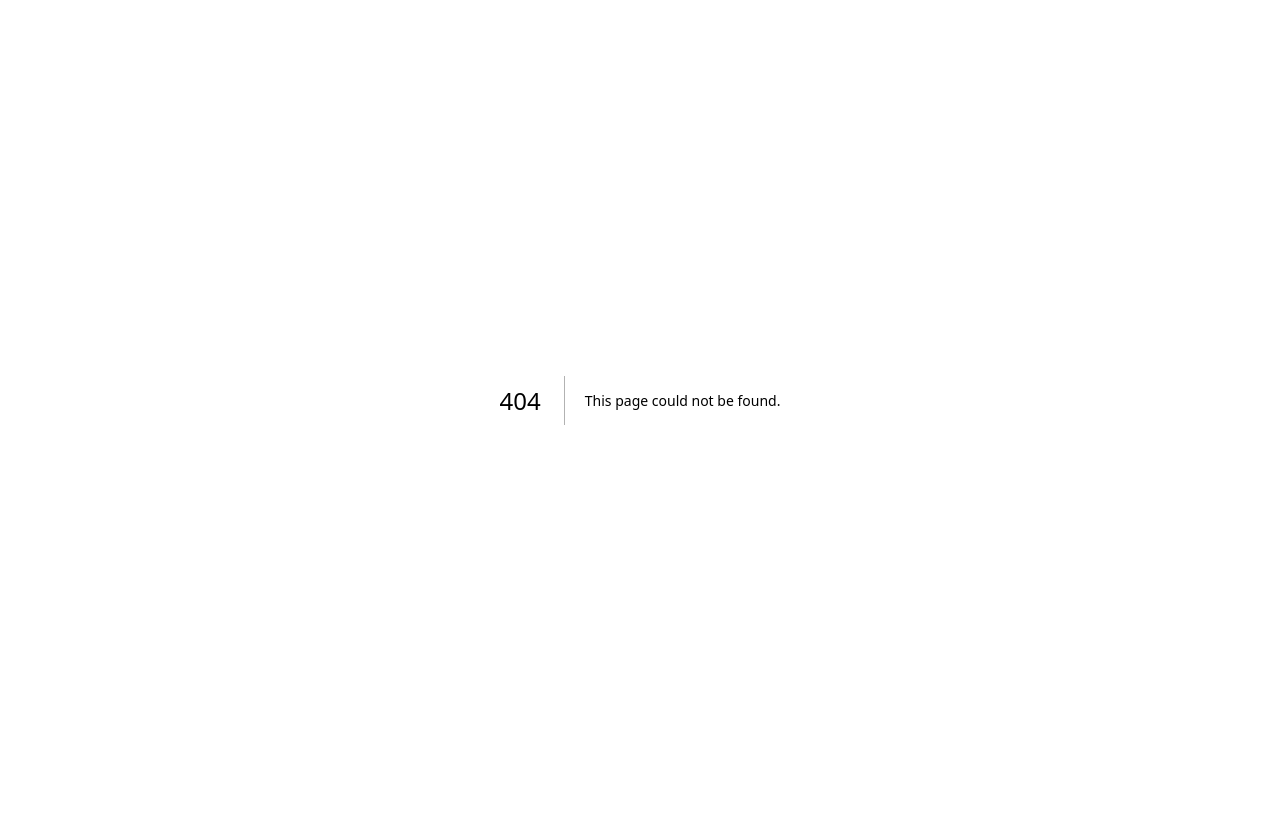
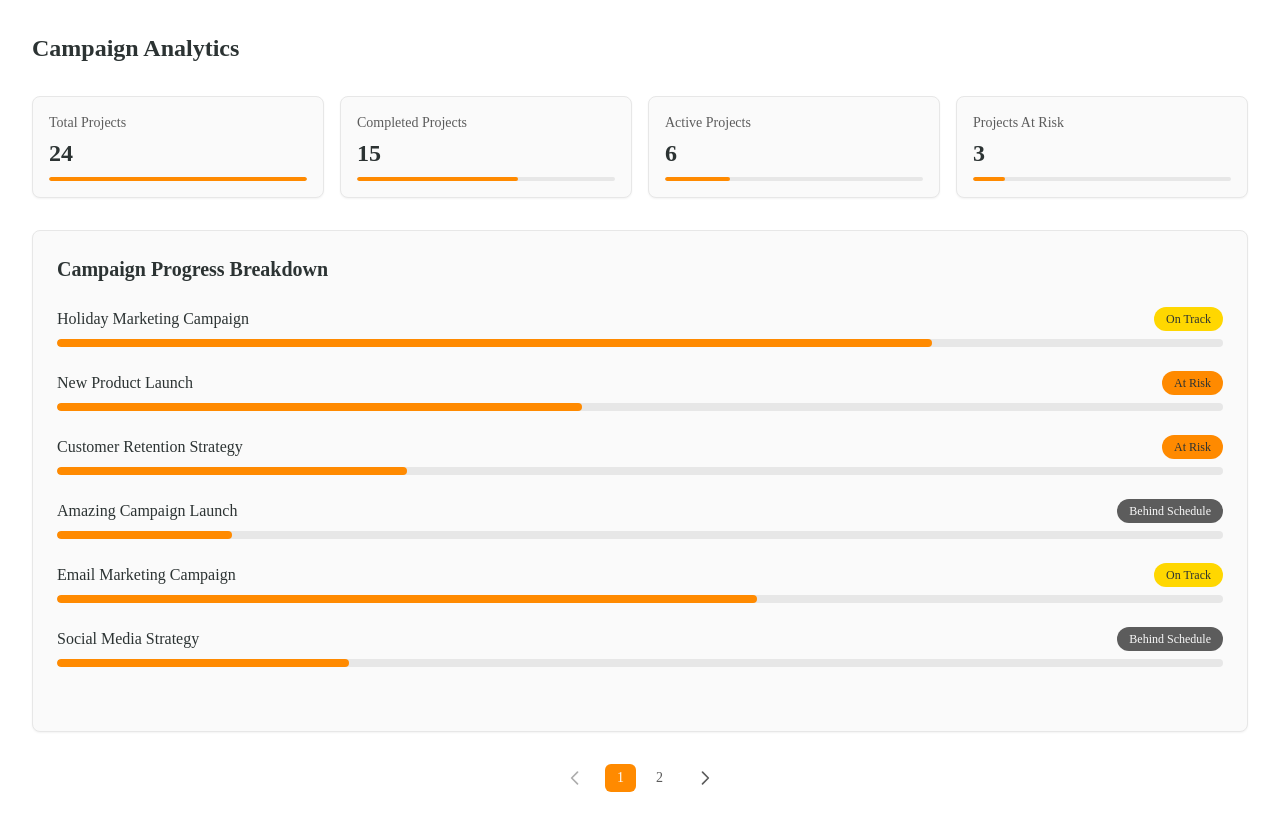
Before and after one commit to Alexandra-Shbaro/admin-dashboard, a Next.js app in the folder client/: page /analytics in a window 1280 px wide. Before the commit this address had no page. Before the commit the page ends 800 px from the top, so only its background shows below. Built offline with nearby package versions, Linux system fonts and the light colour scheme.

Commit message:
added analytics page

```diff
--- /dev/null
+++ b/client/app/analytics/page.js
@@ -0,0 +1,188 @@
+'use client'
+
+import { useState } from 'react'
+
+const stats = [
+  { title: "Total Projects", value: "24", progress: 100 },
+  { title: "Completed Projects", value: "15", progress: 62.5 },
+  { title: "Active Projects", value: "6", progress: 25 },
+  { title: "Projects At Risk", value: "3", progress: 12.5 },
+]
+
+const allCampaigns = [
+  {
+    name: "Holiday Marketing Campaign",
+    progress: 75,
+    status: "On Track"
+  },
+  {
+    name: "New Product Launch",
+    progress: 45,
+    status: "At Risk"
+  },
+  {
+    name: "Customer Retention Strategy",
+    progress: 30,
+    status: "At Risk"
+  },
+  {
+    name: "Amazing Campaign Launch",
+    progress: 15,
+    status: "Behind Schedule"
+  },
+  {
+    name: "Email Marketing Campaign",
+    progress: 60,
+    status: "On Track"
+  },
+  {
+    name: "Social Media Strategy",
+    progress: 25,
+    status: "Behind Schedule"
+  },
+  {
+    name: "Brand Awareness Campaign",
+    progress: 80,
+    status: "On Track"
+  },
+  {
+    name: "Lead Generation Program",
+    progress: 40,
+    status: "At Risk"
+  },
+  {
+    name: "Content Marketing Initiative",
+    progress: 55,
+    status: "On Track"
+  },
+  {
+    name: "Customer Feedback Campaign",
+    progress: 90,
+    status: "On Track"
+  }
+]
+
+const ITEMS_PER_PAGE = 6
+
+function StatsCard({ title, value, progress }) {
+  return (
+    <div className="bg-[#FAFAFA] rounded-lg p-4 border border-[#E7E7E7] shadow-sm">
+      <h3 className="text-[#5C5C5C] text-sm">{title}</h3>
+      <p className="text-[#2C3333] text-2xl font-bold mt-1">{value}</p>
+      <div className="mt-2 h-1 bg-[#E7E7E7] rounded-full overflow-hidden">
+        <div
+          className="h-full bg-[#FF8A00] rounded-full"
+          style={{ width: `${progress}%` }}
+        />
+      </div>
+    </div>
+  )
+}
+
+function CampaignProgress({ campaign }) {
+  const getStatusColor = (status) => {
+    switch (status) {
+      case 'On Track':
+        return 'bg-[#FFD700] text-[#2C3333]'
+      case 'At Risk':
+        return 'bg-[#FF8A00] text-[#2C3333]'
+      case 'Behind Schedule':
+        return 'bg-[#5C5C5C] text-[#FAFAFA]'
+      default:
+        return 'bg-[#E7E7E7] text-[#2C3333]'
+    }
+  }
+
+  return (
+    <div className="flex items-center gap-4">
+      <div className="flex-grow">
+        <div className="flex justify-between items-center mb-2">
+          <h3 className="text-[#2C3333]">{campaign.name}</h3>
+          <span className={`px-3 py-1 rounded-full text-xs font-medium ${getStatusColor(campaign.status)}`}>
+            {campaign.status}
+          </span>
+        </div>
+        <div className="h-2 bg-[#E7E7E7] rounded-full overflow-hidden">
+          <div
+            className="h-full bg-[#FF8A00] rounded-full"
+            style={{ width: `${campaign.progress}%` }}
+          />
+        </div>
+      </div>
+    </div>
+  )
+}
+
+export default function AnalyticsPage() {
+  const [currentPage, setCurrentPage] = useState(1)
+
+  const totalPages = Math.ceil(allCampaigns.length / ITEMS_PER_PAGE)
+  const startIndex = (currentPage - 1) * ITEMS_PER_PAGE
+  const endIndex = startIndex + ITEMS_PER_PAGE
+  const currentCampaigns = allCampaigns.slice(startIndex, endIndex)
+
+  const generatePageButtons = () => {
+    let buttons = []
+    for (let i = 1; i <= totalPages; i++) {
+      buttons.push(
+        <button
+          key={i}
+          onClick={() => setCurrentPage(i)}
+          className={`rounded-md px-3 py-1 text-sm font-medium ${
+            i === currentPage
+              ? "bg-[#FF8A00] text-[#FAFAFA]"
+              : "text-[#5C5C5C] hover:bg-[#E7E7E7]"
+          }`}
+        >
+          {i}
+        </button>
+      )
+    }
+    return buttons
+  }
+
+  return (
+    <div className="min-h-screen bg-lightGrey p-8">
+      <div className="max-w-7xl mx-auto">
+        <h1 className="text-2xl font-bold text-[#2C3333] mb-8">Campaign Analytics</h1>
+
+        <div className="grid grid-cols-1 sm:grid-cols-2 lg:grid-cols-4 gap-4 mb-8">
+          {stats.map((stat) => (
+            <StatsCard key={stat.title} {...stat} />
+          ))}
+        </div>
+
+        <div className="bg-[#FAFAFA] rounded-lg border border-[#E7E7E7] p-6 shadow-sm">
+          <h2 className="text-xl font-semibold text-[#2C3333] mb-6">Campaign Progress Breakdown</h2>
+          <div className="space-y-6 min-h-[400px]">
+            {currentCampaigns.map((campaign) => (
+              <CampaignProgress key={campaign.name} campaign={campaign} />
+            ))}
+          </div>
+        </div>
+
+        <div className="mt-8 flex justify-center items-center gap-2">
+          <button
+            onClick={() => currentPage > 1 && setCurrentPage(currentPage - 1)}
+            className="rounded-md px-3 py-1 text-sm font-medium text-[#5C5C5C] hover:bg-[#E7E7E7] disabled:opacity-50 disabled:cursor-not-allowed"
+            disabled={currentPage === 1}
+          >
+            <svg className="h-5 w-5 rotate-180" fill="none" stroke="currentColor" viewBox="0 0 24 24">
+              <path strokeLinecap="round" strokeLinejoin="round" strokeWidth={2} d="M9 5l7 7-7 7" />
+            </svg>
+          </button>
+          {generatePageButtons()}
+          <button
+            onClick={() => currentPage < totalPages && setCurrentPage(currentPage + 1)}
+            className="rounded-md px-3 py-1 text-sm font-medium text-[#5C5C5C] hover:bg-[#E7E7E7] disabled:opacity-50 disabled:cursor-not-allowed"
+            disabled={currentPage === totalPages}
+          >
+            <svg className="h-5 w-5" fill="none" stroke="currentColor" viewBox="0 0 24 24">
+              <path strokeLinecap="round" strokeLinejoin="round" strokeWidth={2} d="M9 5l7 7-7 7" />
+            </svg>
+          </button>
+        </div>
+      </div>
+    </div>
+  )
+}
```
